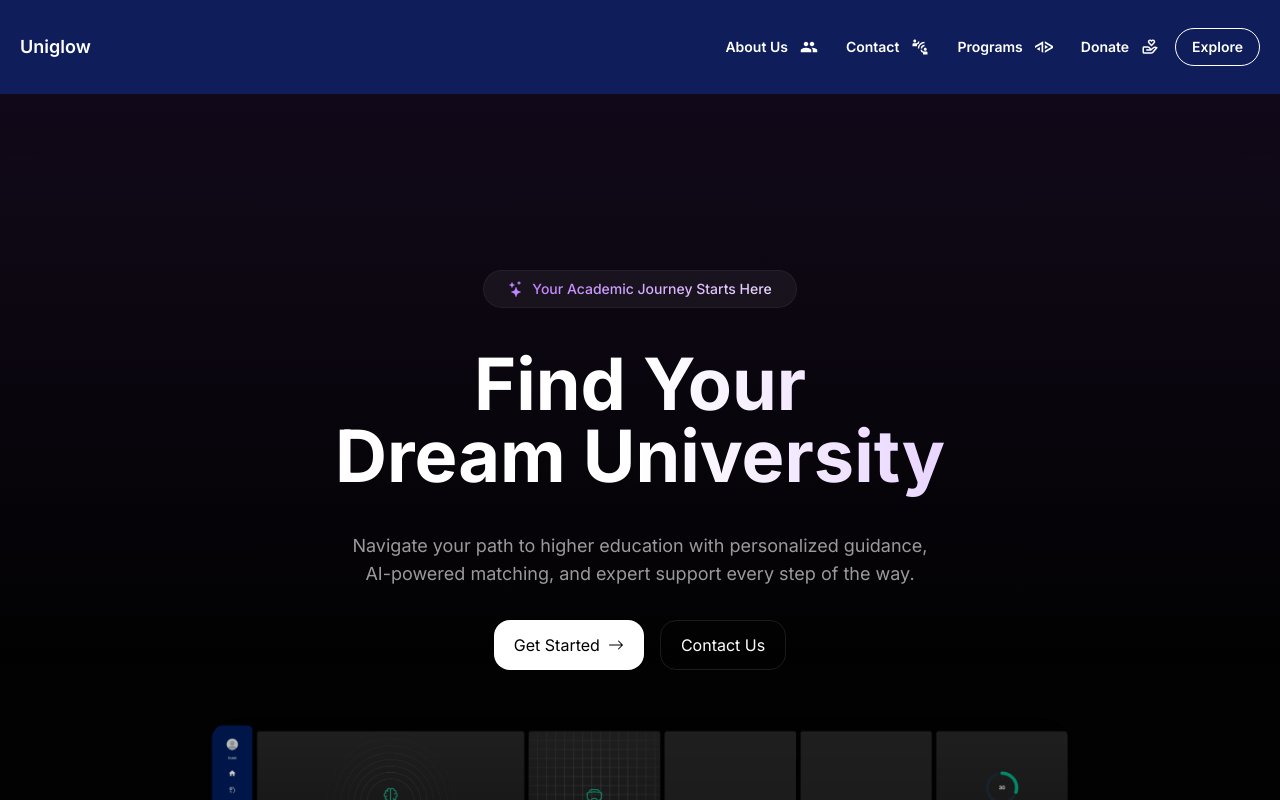
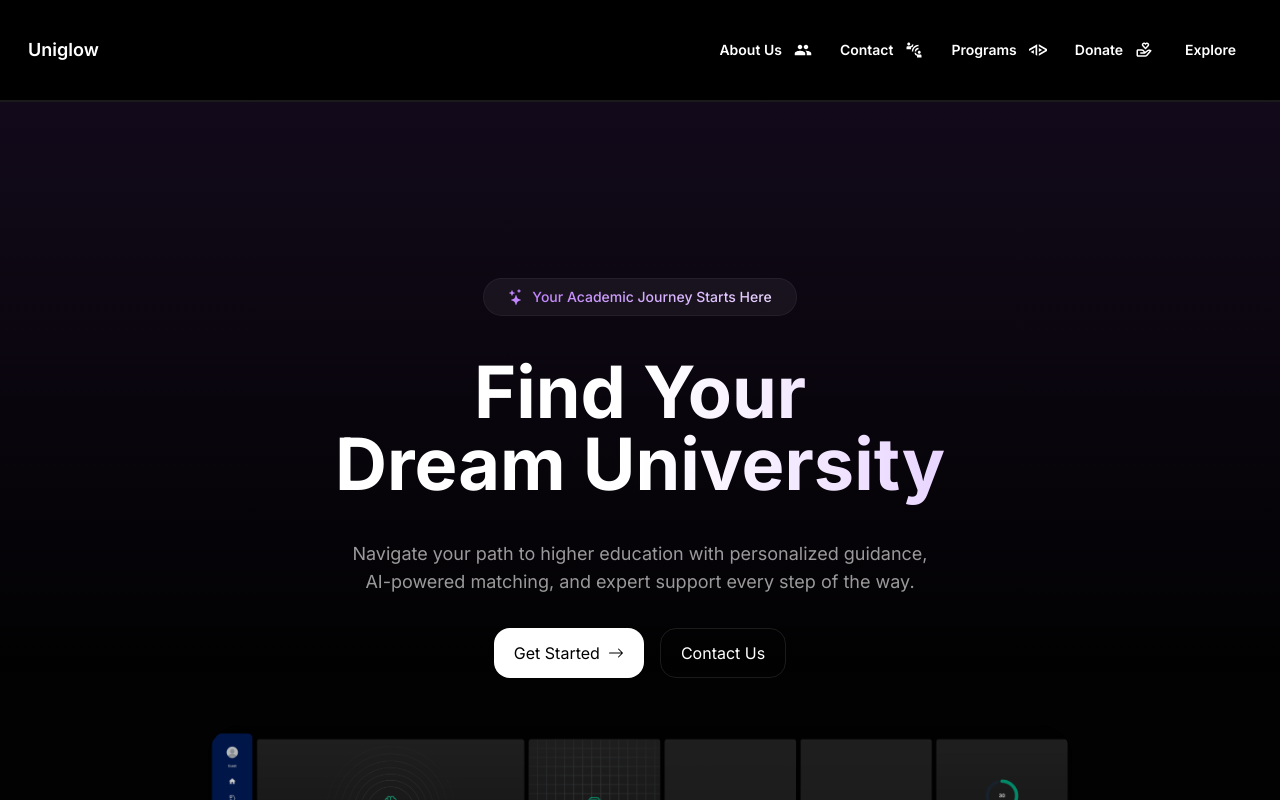
Before and after one commit to ebeeyuuu/react-uniglow, a Next.js app: page / in a window 1280 px wide. Shown: the top 800 px of the page. Built offline with nearby package versions, Linux system fonts and the light colour scheme.

Commit message:
updated havbar, footer ,and contact us

```diff
--- a/src/app/components/About/Team/ContactUs.tsx
+++ b/src/app/components/About/Team/ContactUs.tsx
@@ -3,7 +3,7 @@ import { BsEnvelope, BsMap, BsTelephone } from "react-icons/bs";
 
 const ContactUs = () => {
   return (
-    <section className="py-24 relative flex justify-center items-center">
+    <section className="pt-24 relative flex justify-center items-center">
       <div className="absolute inset-0 bg-gradient-to-t from-purple-500/15 via-transparent to-transparent" />
       <div className="max-w-4xl mx-auto px-4 relative flex flex-col md:flex-row items-center justify-center space-y-12 md:space-y-0 md:space-x-12">
         <div className="text-left md:w-1/2">
--- a/src/app/components/LandingPage/Footer.tsx
+++ b/src/app/components/LandingPage/Footer.tsx
@@ -42,7 +42,7 @@ const footerLinks = [
 
 const Footer: React.FC = () => {
   return (
-    <footer className="mt-[300px] w-full py-[80px] bg-[#0f1e5b]">
+    <footer className="w-full py-[80px] bg-black border-t-2 border-white/[0.1]">
       <div className="flex flex-col items-center w-[80%] mx-auto gap-y-[50px] max-[1000px]:gap-y-[50px]">
         <div className="flex flex-col gap-y-[20px] w-full">
           <FaPuzzlePiece size={25} />
--- a/src/app/components/NavBar.tsx
+++ b/src/app/components/NavBar.tsx
@@ -278,7 +278,7 @@ const NavBar = () => {
 
   return (
     <div className="flex justify-center items-center w-full">
-      <nav className="w-full py-7 px-5 flex justify-between items-center bg-[#0f1e5b] shadow-2xl">
+      <nav className="w-full py-8 px-7 flex justify-between items-center bg-black border-b-2 border-white/[0.1]">
         <Link href="/" className="text-sm lg:text-lg font-semibold">
           Uniglow
         </Link>
@@ -398,8 +398,8 @@ const NavBar = () => {
             <button
               onClick={() => handleMenuOpen("explore")}
               className={`
-                px-4 py-2 border border-white text-xs lg:text-sm
-                hover:bg-white rounded-full hover:text-black smooth-animation font-semibold
+                px-4 py-2 text-xs lg:text-sm
+                rounded-full smooth-animation font-semibold
               `}
             >
               Explore
```
